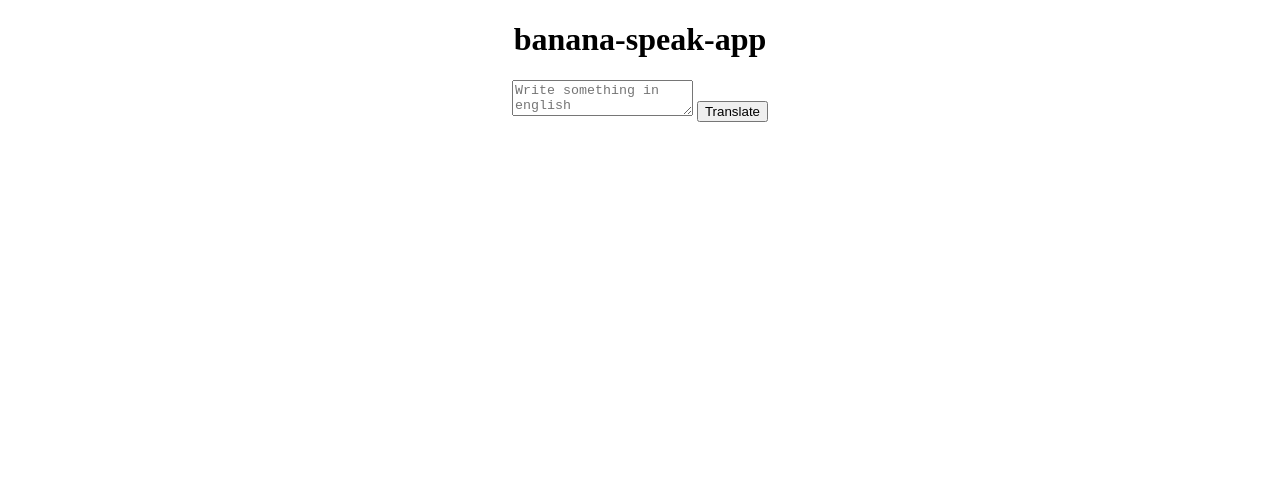
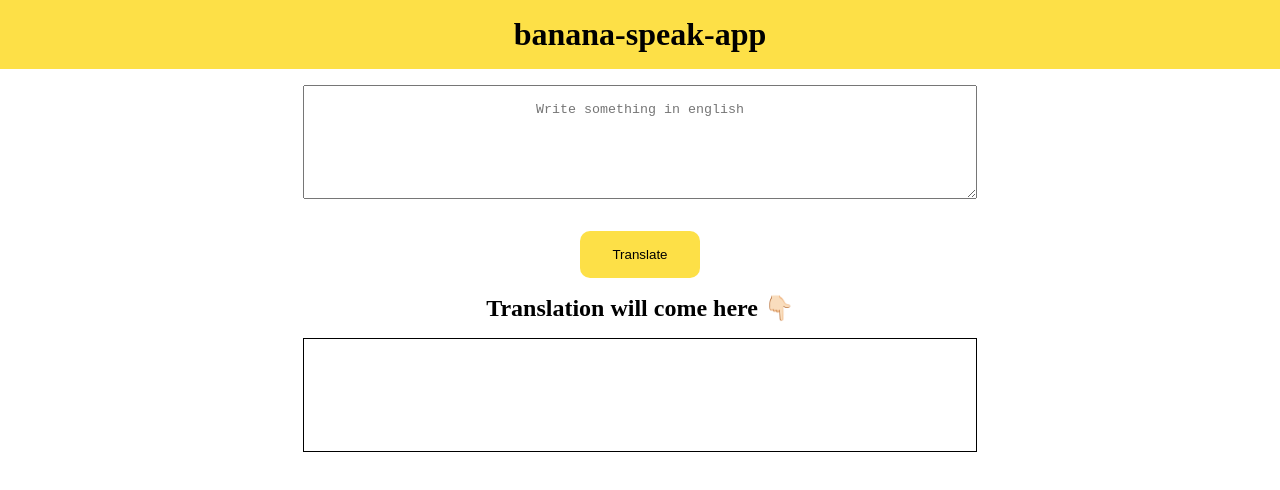
Before and after one commit to iamsaqib24/mark6-banana-speak, a plain HTML site: page index.html in a window 1280 px wide. Drawn offline with Linux system fonts and the light colour scheme.

Commit message:
mark6-banana-speak completed

```diff
--- a/index.html
+++ b/index.html
@@ -5,15 +5,17 @@
     <meta http-equiv="X-UA-Compatible" content="IE=edge">
     <meta name="viewport" content="width=device-width, initial-scale=1.0">
     <link rel="stylesheet" href="style.css">
-    <title>Banana Speak</title>
+    <title>Mark6: Banana Speak</title>
 </head>
 <body>
     <h1>banana-speak-app</h1>
 
-    <div id="mid-container">
-        <textarea id="text-area" placeholder="Write something in english"></textarea>
-        <button id="translate-btn">Translate</button>
-    </div>
+    <textarea id="text-area" placeholder="Write something in english"></textarea>
+    <button id="translate-btn">Translate</button>
+
+    <h2>Translation will come here 👇🏻</h2>
+    <div class="output"></div>
+
 
     <script src="index.js"></script>
 </body>
--- a/index.js
+++ b/index.js
@@ -1,9 +1,32 @@
 // console.log("hello");
+var translateButton = document.querySelector('#translate-btn');
+var textInput = document.querySelector('#text-area');
+var outputArea = document.querySelector('.output');
 
-translateButton = document.querySelector('#translate-btn');
+var apiUrl = "https://api.funtranslations.com/translate/minion.json";
+
+
+function getTranslation(input) {
+    return apiUrl + "?" +"text=" + input;
+}
+
+function errorHandler(error) {
+    console.log("error", error);
+    alert('Something went wrong with the server!');
+}
 
 function clickHandler() {
-    console.log(translateButton);
+    // console.log(translateButton);
+    // console.log("Input is : ", textInput.value);
+
+    var inputText = textInput.value;
+
+    fetch(getTranslation(inputText))
+    .then(response => response.json())
+    .then(json => {
+        var translatedText = json.contents.translated;
+        outputArea.innerText = translatedText;
+    }).catch(errorHandler);
 }
 
 translateButton.addEventListener('click', clickHandler);
--- a/style.css
+++ b/style.css
@@ -1,3 +1,39 @@
-body {
+:root {
+  --primary-color: #fde047;
+}
+
+* {
+  padding: 0;
+  margin: 0;
   text-align: center;
 }
+
+h1 {
+  padding: 1rem;
+  background-color: var(--primary-color);
+}
+
+#text-area {
+  width: 50%;
+  height: 10vh;
+  display: block;
+  margin: 1rem auto;
+  padding: 1rem;
+}
+
+#translate-btn {
+  background-color: var(--primary-color);
+  border: none;
+  border-radius: 10px;
+  padding: 1rem 2rem;
+  margin: 1rem 1rem;
+  cursor: pointer;
+}
+
+.output {
+  border: 1px solid black;
+  height: 10vh;
+  width: 50%;
+  margin: 1rem auto;
+  padding: 1rem;
+}
```
